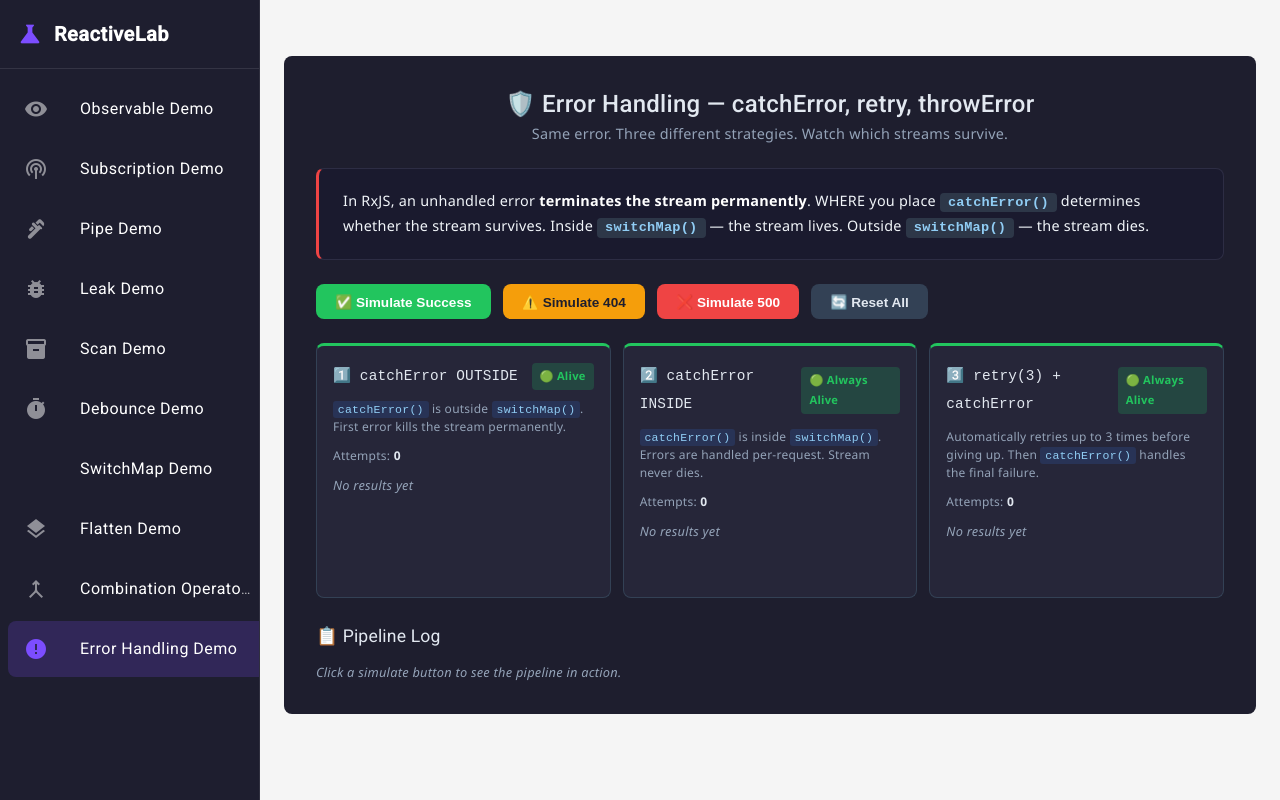
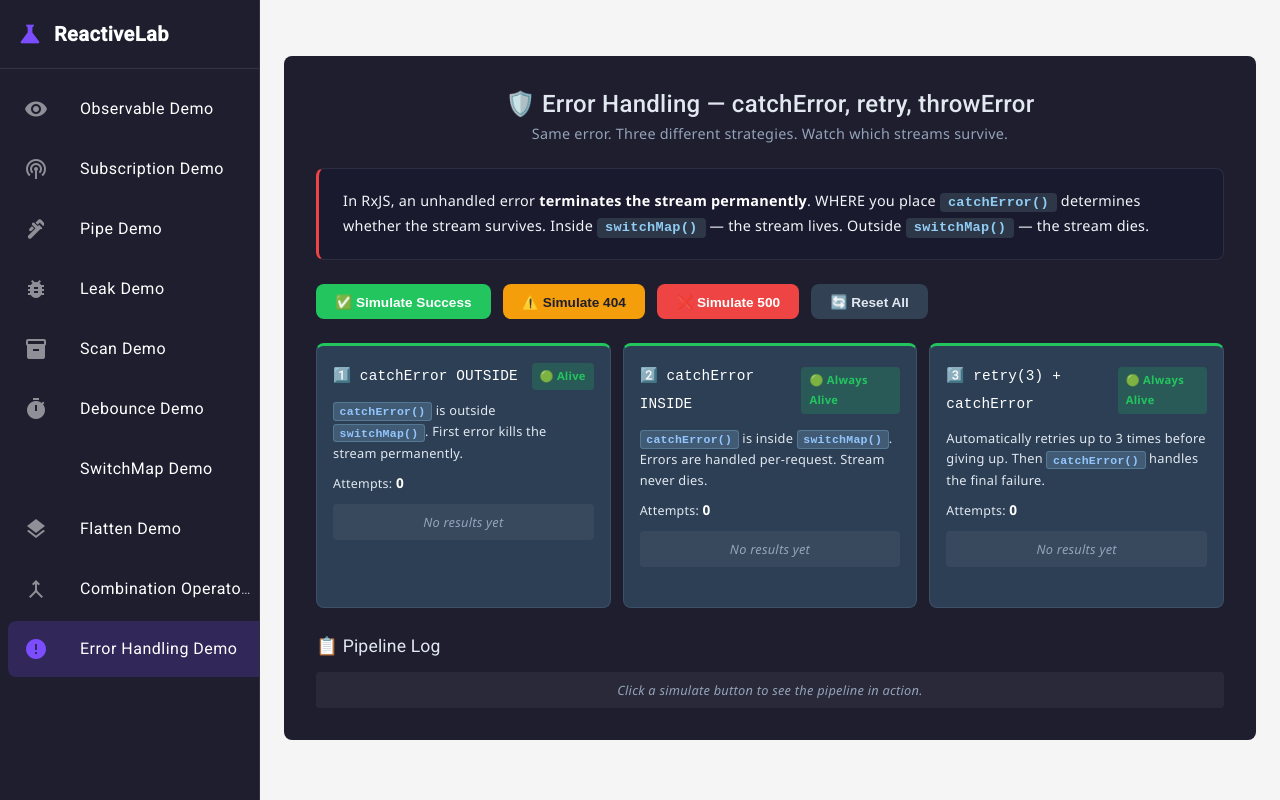
Before and after one commit to DebjaniGh/reactive-lab, an Angular app: page /error-demo in a window 1280 px wide. Built offline with nearby package versions, Linux system fonts and the light colour scheme.

Commit message:
Enhance error-demo component visibility with lighter color scheme, increase font sizes, and improve contrast for panel backgrounds, text, code blocks, and result badges

```diff
--- a/src/app/features/error-demo/error-demo.component.scss
+++ b/src/app/features/error-demo/error-demo.component.scss
@@ -105,8 +105,8 @@ $radius: 8px;
 }
 
 .error-demo__panel {
-  background: $color-surface-alt;
-  border: 1px solid $color-border;
+  background: #2d3f55;       // 🆕 noticeably lighter — a visible blue-navy
+  border: 1px solid #3d5068; // 🆕 slightly lighter border to match
   border-radius: $radius;
   padding: 1rem;
   display: flex;
@@ -133,6 +133,7 @@ $radius: 8px;
     margin: 0;
     font-size: 0.9rem;
     font-family: 'Fira Code', monospace;
+    color: #ffffff;            // 🆕 pure white
   }
 }
 
@@ -154,25 +155,30 @@ $radius: 8px;
 }
 
 .error-demo__panel-desc {
-  font-size: 0.75rem;
-  color: $color-muted;
-  line-height: 1.5;
+  font-size: 0.8rem;
+  color: #e2e8f0;            // 🆕 much brighter — near white
+  line-height: 1.6;
   margin: 0;
 
   code {
-    background: rgba($color-info, 0.15);
-    color: #90cdf4;
-    padding: 0.1rem 0.3rem;
+    background: rgba(#90cdf4, 0.2);
+    color: #93c5fd;
+    padding: 0.1rem 0.35rem;
     border-radius: 3px;
     font-size: 0.72rem;
+    font-weight: 600;
+    border: 1px solid rgba(#90cdf4, 0.25);
   }
 }
 
 .error-demo__attempts {
-  font-size: 0.75rem;
-  color: $color-muted;
+  font-size: 0.78rem;
+  color: #e2e8f0;            // 🆕 bright
 
-  strong { color: $color-text; }
+  strong {
+    color: #ffffff;
+    font-size: 0.85rem;
+  }
 }
 
 .error-demo__retry-badge {
@@ -203,26 +209,26 @@ $radius: 8px;
 .error-demo__result {
   padding: 0.4rem 0.6rem;
   border-radius: 4px;
-  font-size: 0.78rem;
+  font-size: 0.82rem;    // 🆕 slightly larger
   font-family: 'Fira Code', monospace;
   animation: fadeIn 0.2s ease;
 
   &--success {
-    background: rgba($color-success, 0.1);
-    color: $color-success;
-    border: 1px solid rgba($color-success, 0.2);
+    background: rgba($color-success, 0.12);
+    color: #86efac;      // 🆕 lighter green — more visible
+    border: 1px solid rgba($color-success, 0.25);
   }
 
   &--error {
-    background: rgba($color-error, 0.1);
-    color: $color-error;
-    border: 1px solid rgba($color-error, 0.2);
+    background: rgba($color-error, 0.12);
+    color: #fca5a5;      // 🆕 lighter red — more visible
+    border: 1px solid rgba($color-error, 0.25);
   }
 
   &--recovered {
-    background: rgba($color-recovered, 0.1);
-    color: $color-recovered;
-    border: 1px solid rgba($color-recovered, 0.2);
+    background: rgba($color-recovered, 0.12);
+    color: #c4b5fd;      // 🆕 lighter purple — more visible
+    border: 1px solid rgba($color-recovered, 0.25);
   }
 }
 
@@ -263,10 +269,14 @@ $radius: 8px;
 
 // ── Empty state ──
 .error-demo__empty {
-  color: $color-muted;
+  color: #94a3b8;            // keep muted but readable
   font-style: italic;
   font-size: 0.8rem;
   margin: 0;
+  padding: 0.5rem 0;
+  text-align: center;
+  background: rgba(255, 255, 255, 0.05); // 🆕 tiny lift
+  border-radius: 4px;
 }
 
 // ── Animations ──
```
